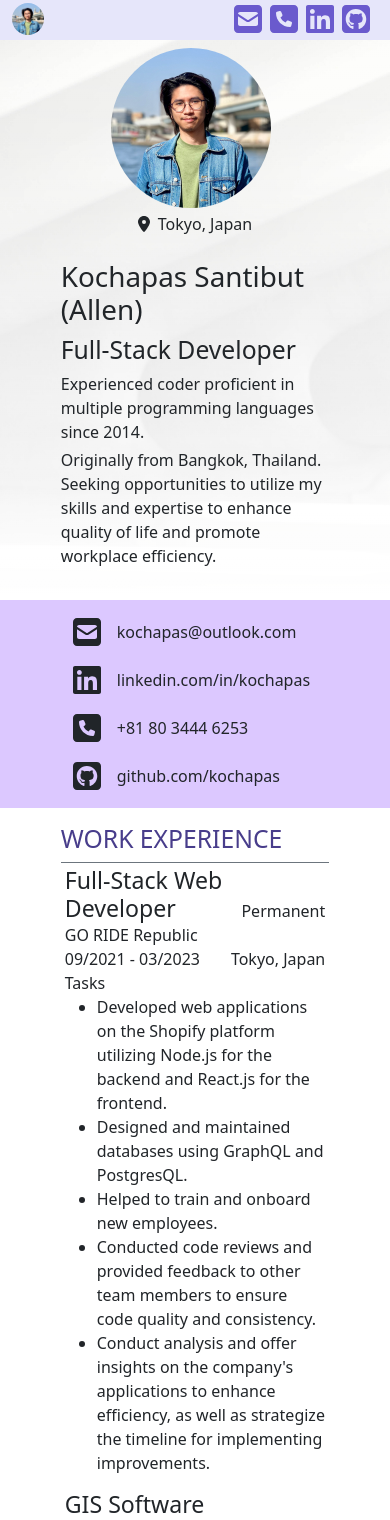
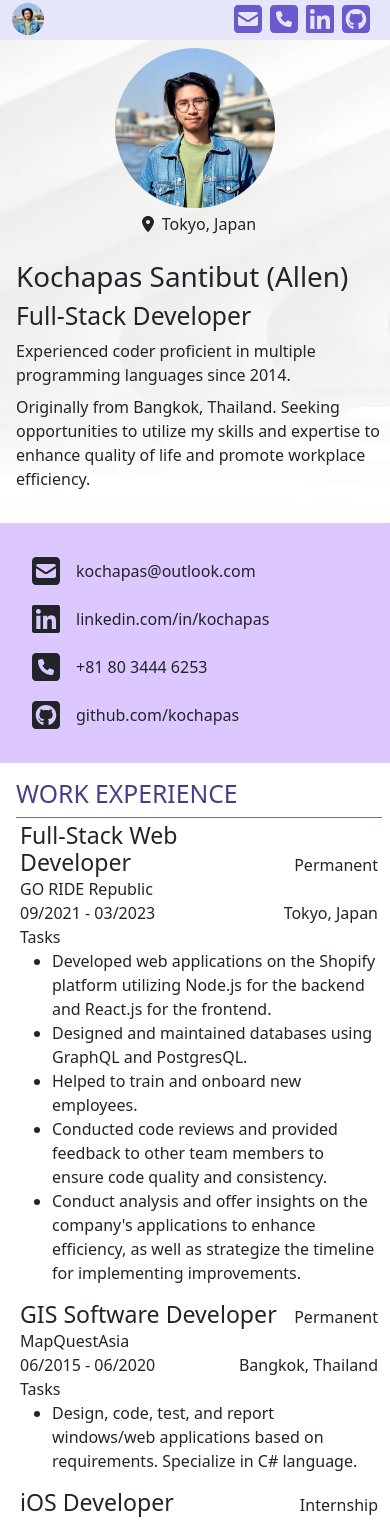
Before and after one commit to kochapas/kochapas-2023, a Next.js app: page / in a window 390 px wide. Shown: the top 1520 px of the page. Built offline with nearby package versions, Linux system fonts and the light colour scheme.

Commit message:
Create useWindowSize hook to optimize the CSS with responsiveness.

```diff
--- a/src/components/Contact.js
+++ b/src/components/Contact.js
@@ -2,12 +2,15 @@ import styles from "@/styles/Contact.module.css";
 import { FontAwesomeIcon } from "@fortawesome/react-fontawesome";
 import { faGithubSquare, faLinkedin } from "@fortawesome/free-brands-svg-icons";
 import { faSquareEnvelope, faSquarePhone } from "@fortawesome/free-solid-svg-icons";
+import { useWindowSize } from "@/hooks/useWindowSize";
 
 export const Contact = () => {
+  const windowSize = useWindowSize();
+
   return (
     <>
       <div className={`${styles.contact__background} bg-lilac`}>
-        <div className="container w-75 h-100">
+        <div className={`${windowSize.containerClass} mt-3 mb-3 h-100`}>
           <div className="row h-100 d-flex justify-content-between align-items-center">
             <div className="col-12 col-lg-6">
               <div className="d-flex">
--- a/src/components/Header.js
+++ b/src/components/Header.js
@@ -2,12 +2,15 @@ import styles from "@/styles/Header.module.css";
 import Image from "next/image";
 import { FontAwesomeIcon } from "@fortawesome/react-fontawesome";
 import { faLocationDot } from "@fortawesome/free-solid-svg-icons";
+import { useWindowSize } from "@/hooks/useWindowSize";
 
 export const Header = () => {
+  const windowSize = useWindowSize();
+
   return (
     <>
       <div className={styles.header__background}>
-        <div className="container w-75 mb-3">
+        <div className={`${windowSize.containerClass} mb-3`}>
           <div className="row">
             <div className="col-12 col-lg-3 d-flex flex-column align-items-center">
               <Image
@@ -38,7 +41,7 @@ export const Header = () => {
                 </h2>
               </div>
               <div>
-                <p className="mb-1">
+                <p className="mb-2">
                   Experienced coder proficient in multiple programming languages since 2014.
                 </p>
                 <p>Originally from Bangkok, Thailand. Seeking opportunities to utilize my skills and expertise to enhance quality of life and promote workplace efficiency.</p>
--- a/src/components/HistoryCard.js
+++ b/src/components/HistoryCard.js
@@ -3,12 +3,12 @@ export const HistoryCard = ({title, subtitle, placeName, dateRange, location, ta
     <div>
       <div className="d-flex justify-content-between align-items-center">
         <h3 className="mb-0">{title}</h3>
-        <p className="mt-auto mb-0">{subtitle}</p>
+        <p className="mt-auto mb-0 text-end">{subtitle}</p>
       </div>
       <p className="mb-0">{placeName}</p>
       <div className="d-flex justify-content-between">
         <p className="mb-0">{dateRange}</p>
-        <p className="mb-0">{location}</p>
+        <p className="mb-0 text-end">{location}</p>
       </div>
       {tasks && <p className="mb-0">Tasks</p>}
       <ul>
--- a/src/components/InformationCards.js
+++ b/src/components/InformationCards.js
@@ -1,15 +1,18 @@
+import { useState, useEffect } from "react";
 import {
   BadgeContainer,
   CardContainer,
   HistoryCard,
 } from "@/components"
+import { useWindowSize } from "@/hooks/useWindowSize";
 
 export const InformationCards = () => {
   // TODO: Read these values from API instead.
   const skills = ["Node", "React", "JavaScript", "HTML", "CSS", "Express.js", "Next.js", "Ruby on Rails", "C#", "VB.NET", "GraphQL", "PostgreSQL", "SQL Server", "Bootstrap", "Heroku", "Git", "GitHub", "GitHub Projects", "Trello", "Photoshop", "Figmas"];
+  const windowSize = useWindowSize();
 
   return (
-    <div className="container w-75 mt-3">
+    <div className={`${windowSize.containerClass} mt-3`}>
       <div className="row">
         {/* Left column */}
         <div className="col-12 col-lg-6">
--- /dev/null
+++ b/src/hooks/useWindowSize.js
@@ -0,0 +1,34 @@
+import { useState, useEffect } from "react";
+
+export const useWindowSize = () => {
+  // Initialize state with undefined width/height so server and client renders match.
+  const [windowSize, setWindowSize] = useState({
+    width: undefined,
+    height: undefined,
+    containerClass: "container w-75",
+  });
+
+  useEffect(() => {
+    // Handler to call on window resize.
+    const handleResize = () => {
+      // If the screen is smaller than large size, don't squeeze the container.
+      // If the screen is big enough, squeeze the container with w-75 to make the page looks like reading from paper.
+      const newContainerClass = (window.innerWidth < 992) ? "container ms-1 me-1" : "container w-75";
+
+      // Set window width/height to state.
+      setWindowSize({
+        width: window.innerWidth,
+        height: window.innerHeight,
+        containerClass: newContainerClass,
+      });
+    }
+    // Add event listener.
+    window.addEventListener("resize", handleResize);
+    // Call handler right away so state gets updated with initial window size.
+    handleResize();
+    // Remove event listener on cleanup.
+    return () => window.removeEventListener("resize", handleResize);
+  }, []); // Empty array ensures that effect is only run on mount.
+
+  return windowSize;
+}
```
